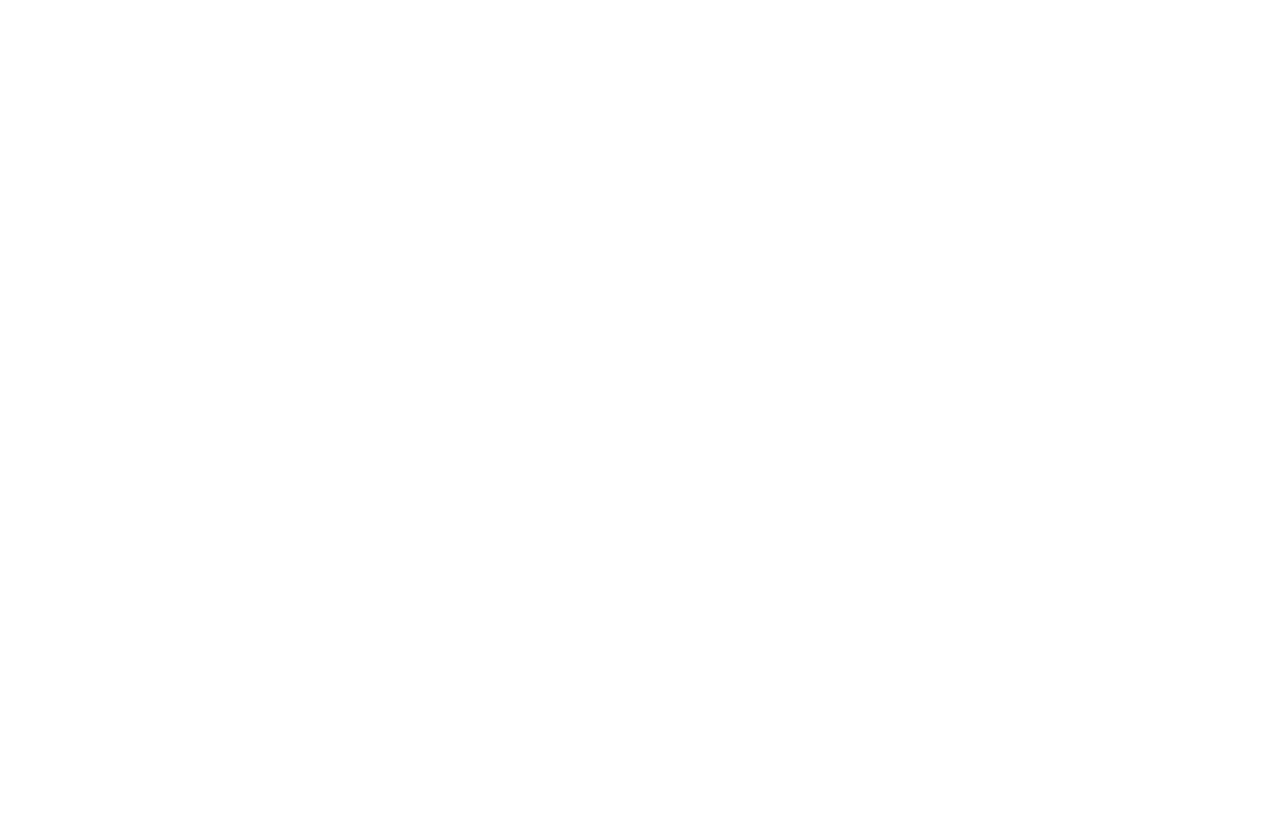
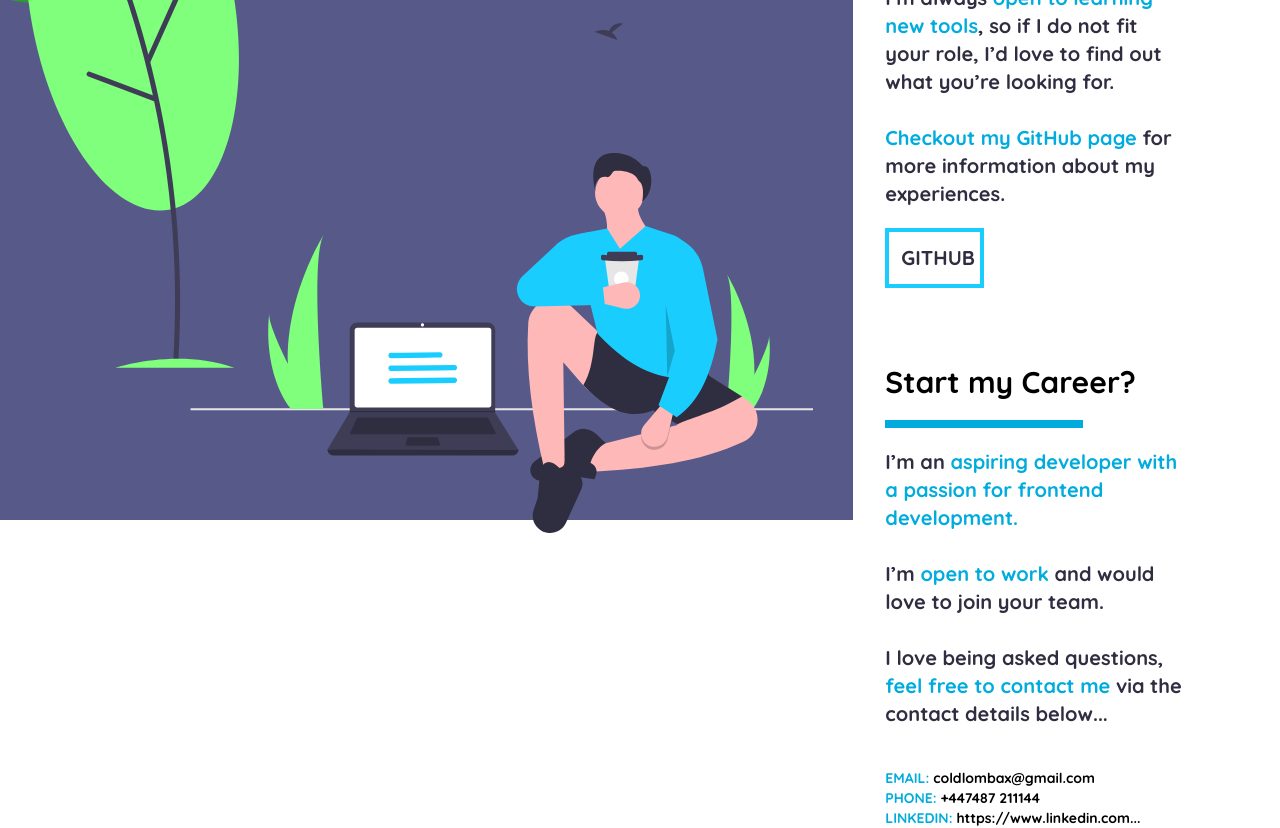
Before and after one commit to ColdLombax/Personal-Portfolio-V1, a React (Create React App) app: page /experience in a window 1280 px wide. Shown: the part 280-1108 px from the top of the page. Before the commit the page ends 800 px from the top, so only its background shows below. Built offline with nearby package versions, Linux system fonts and the light colour scheme.

Commit message:
Experience finished.

```diff
--- a/src/components/experience/Experience.jsx
+++ b/src/components/experience/Experience.jsx
@@ -1,9 +1,113 @@
+/* eslint-disable jsx-a11y/anchor-is-valid */
 import React from 'react';
+
+import waiting from '../../assets/illustrations/waiting.svg';
 
 function Experience() {
   return (
-    <div />
+    <div
+      className="w-full h-screen flex flex-col
+    lg:flex-row"
+    >
+      <div className="bg-purple-light w-full grid place-items-center">
+        <img src={waiting} alt="" className="mt-20 mr-20" />
+      </div>
+      <div className="lg:w-3/6">
+        <div
+          className="font-bold text-center ml:0 lg:block flex flex-col items-center
+        lg:w-full lg:mt-24 mt-10 lg:pl-8 lg:text-left"
+        >
+          <h3 className="text-3xl">Experience?</h3>
+          <hr className="border-4 border-blue-dark mt-5 mb-5 w-3/4 lg:w-2/4" />
+          <p
+            className=" text-lg lg:pr-24 text-black-light
+          xl:text-xl lg:p-0 p-5"
+          >
+            I currently have
+            {' '}
+            <span className="text-blue-dark">no ‘commercial’ experience.</span>
+            <br />
+            <br />
+            I’m always
+            {' '}
+            <span className="text-blue-dark">open to learning new tools</span>
+            , so if I do not fit your role, I’d love to find out what you’re looking for.
+            <br />
+            <br />
+            <span className="text-blue-dark">Checkout my GitHub page</span>
+            {' '}
+            for more information about my experiences.
+          </p>
+          <button
+            className="font-bold text-xl w-3/4 p-3 mt-5 border-4 mb-5 border-blue-light text-black-light hover:bg-blue-light
+          lg:w-1/4"
+            type="button"
+          >
+            GITHUB
+          </button>
+        </div>
+        <div
+          className="font-bold text-center lg:block flex flex-col items-center
+        lg:w-full lg:mt-5 mt-10 lg:pl-8 lg:text-left"
+        >
+          <h3 className="text-3xl lg:mt-14">Start my Career?</h3>
+          <hr className="border-4 border-blue-dark mt-5 mb-5 w-3/4 lg:w-2/4" />
+          <p
+            className=" text-lg text-black-light
+          xl:text-xl lg:p-0 p-5 lg:pr-24"
+          >
+            I’m an
+            {' '}
+            <span className="text-blue-dark">aspiring developer with a passion for frontend development.</span>
+            <br />
+            <br />
+            I’m
+            {' '}
+            <span className="text-blue-dark">open to work</span>
+            {' '}
+            and would love to join your team.
+            <br />
+            <br />
+            I love being asked questions,
+            {' '}
+            <span className="text-blue-dark">feel free to contact me</span>
+            {' '}
+            via the contact details below...
+          </p>
+          <p>
+            <ul className="text-sm mt-10">
+              <li>
+                <a href="#">
+                  <span className="text-blue-dark">EMAIL: </span>
+                  coldlombax@gmail.com
+                </a>
+              </li>
+              <li>
+                <a href="#">
+                  <span className="text-blue-dark">PHONE: </span>
+                  +447487 211144
+                </a>
+              </li>
+              <li>
+                <a href="#">
+                  <span className="text-blue-dark">LINKEDIN: </span>
+                  https://www.linkedin.com...
+                </a>
+              </li>
+            </ul>
+          </p>
+        </div>
+      </div>
+    </div>
   );
 }
 
 export default Experience;
+
+/*
+
+  Reoganize code so that large has it's own section.
+  Develop second section in seperate component?
+  Seperate code so that Experience isn't so cluttered
+
+*/
```
